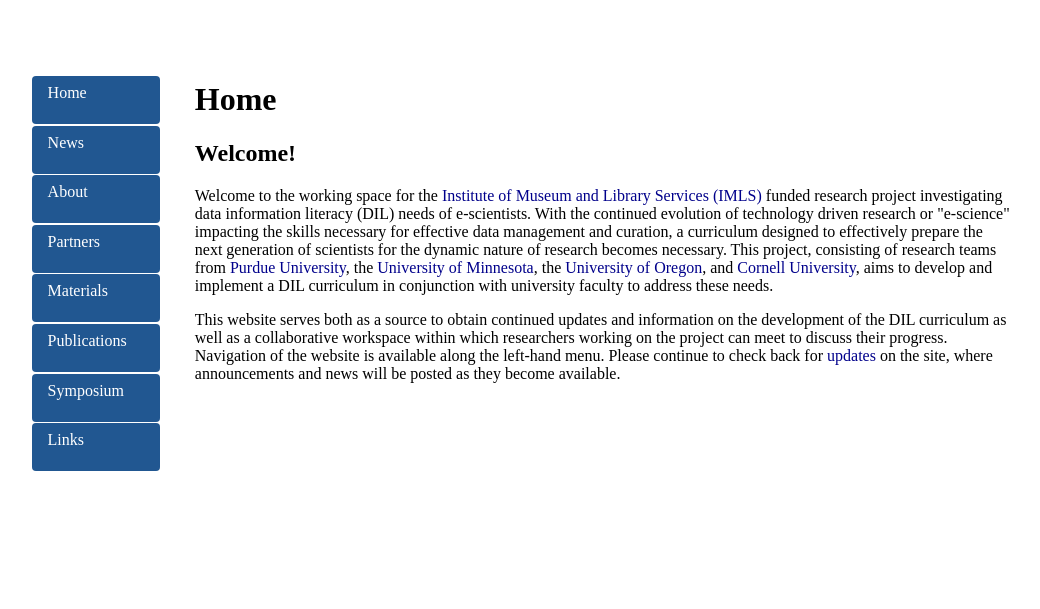
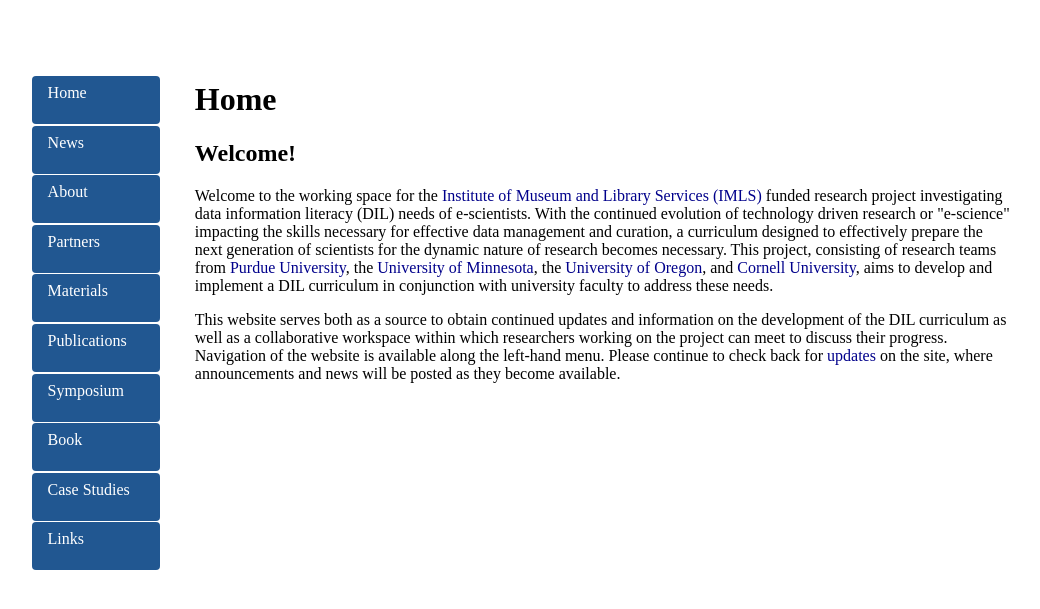
Before and after one commit to datainfolit/datainfolit, a Jekyll site: the page built from index.html, in a window 1280 px wide. Shown: the top 609 px of the page, without its empty margins (138-1178 px from the left). Built offline with Jekyll 4.4.1, drawn with Linux system fonts in a browser that asks for light colours.

Commit message:
Update default.html

```diff
--- a/_layouts/default.html
+++ b/_layouts/default.html
@@ -14,6 +14,8 @@
 	        		<li><a href="/materials" class="button">Materials</a></li>
 	        		<li><a href="/publications" class="button">Publications</a></li>
 	        		<li><a href="/symposium" class="button">Symposium</a></li>
+	        		<li><a href="/book" class="button">Book</a></li>
+	        		<li><a href="/casestudies" class="button">Case Studies</a></li>
 	        		<li><a href="/links"class="button">Links</a></li>
 	    		</ul>
 			</nav>
```
